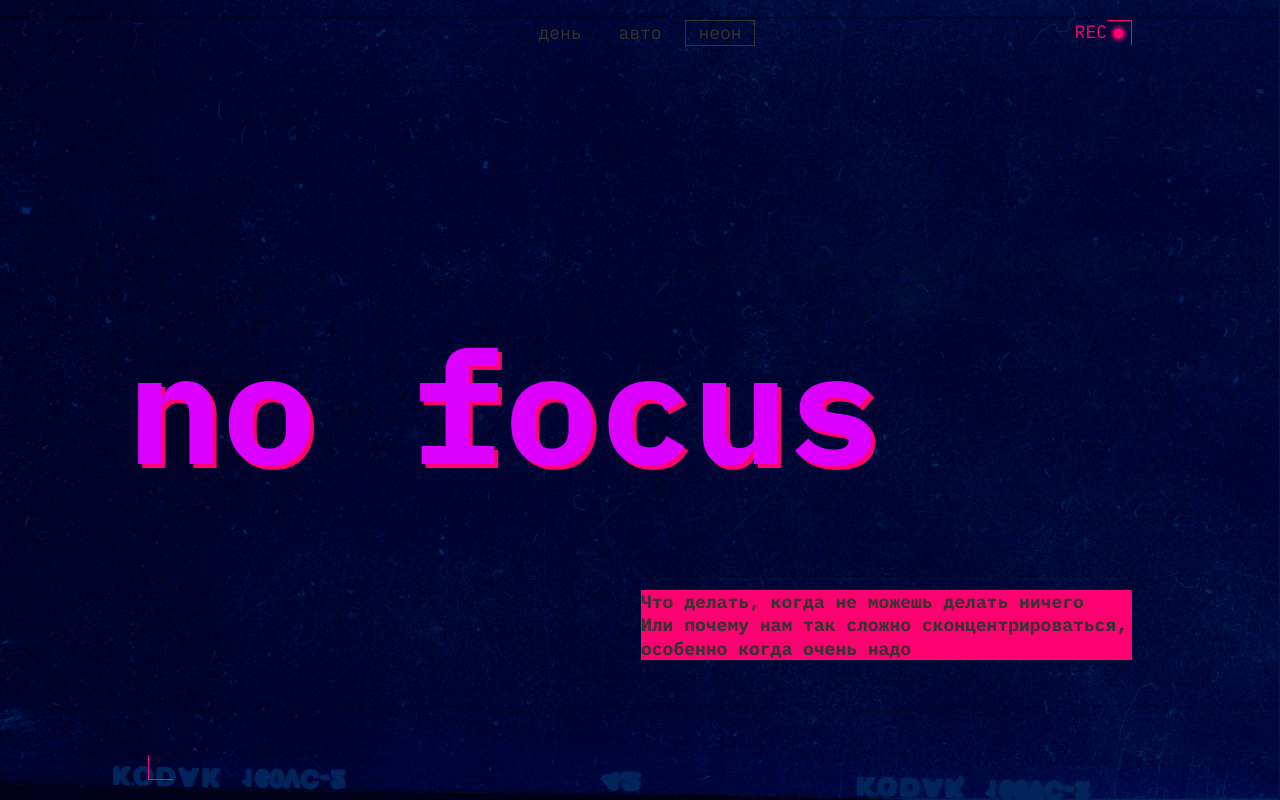
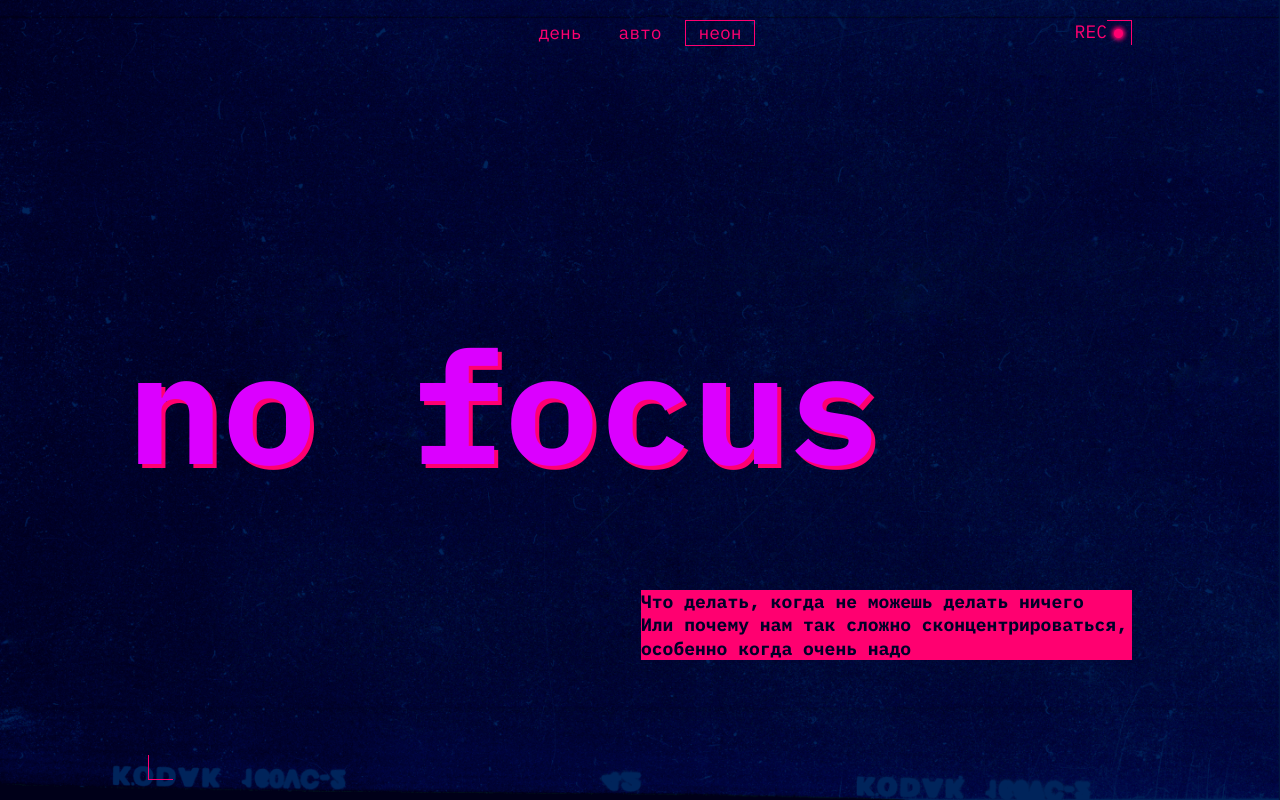
Before and after one commit to vkojanke-maker/slozhno-sosredotochitsya-fd, a plain HTML site: page index.html in a window 1280 px wide. Both pictures are taken after a click on the button "неон". Shown: the top 800 px of the page. Drawn offline with Linux system fonts and the light colour scheme.

Commit message:
готово к сдаче

```diff
--- a/styles/dark.css
+++ b/styles/dark.css
@@ -6,13 +6,23 @@
 
 :root.theme-dark {
   --bg-image: url('../images/cover-image-dark.png');
-  --accent-color: #FF0070;
-  --pink: #f1b2ce;
-  --purple: #db00ff;
-  --lavender: #c7a3ff;
-  --white: #ffffff;
-  --bg-dark: #000028;
-  --bg-blue: #000a2a;
+  --bg-color: #000028;
+  --title-color: #DB00FF;
+  --subtitle-bg-color: #FF0070;
+  --subtitle-text-color:#FF0070;
+  --dark-text-color: #000028;
+  --card-text-color: #F1B2CE;
+  --decor-color: #FF0070;
+  --shadow-color: #FF0070;
+  --btn-color: #FF0070;
+  --btn-hover-color: #FF007066;
+  --focus-color: #f1b2ce;
+  --font-main: 'IBM Plex Mono', sans-serif;
+  --font-size-base: 18px;
+  --line-height-base: 23.4px;
+  --line-height-title: 0.83;
+  --font-weight-regular: 400;
+  --font-weight-bold: 700;
   /* сохраните этот селектор в приведённом виде.
     Так стили написанные ниже будут иметь больший вес,
     чем стили в медиазапросе предпочтений пользователя
--- a/styles/light.css
+++ b/styles/light.css
@@ -6,15 +6,18 @@
 
 :root.theme-light {
   --bg-image: url('../images/cover-image-light.png');
-  --accent-color: #FF8DCB;
+  --bg-color: #FFC2E6;
+  --title-color: #FFC2E6;
+  --subtitle-bg-color: #FF8DCB;
+  --subtitle-text-color:#353430;
+  --dark-text-color: #353430;
+  --card-text-color: #353430;
+  --decor-color: #353430;
+  --shadow-color: #FF8DCB;
   --btn-color: #353430;
-  --pink: #353430;
-  --purple: #FFC2E6;
-  --lavender: #c7a3ff;
-  --white: #ffffff;
-  --bg-dark: #000028;
-  --bg-blue: #000a2a;
-  --dark-text: #353430;
+  --btn-hover-color: #32312D66;
+  --btn-focus-color: #353430;
+  --focus-color: #353430;
   /* сохраните этот селектор в приведённом виде.
     Так стили написанные ниже будут иметь больший вес,
     чем стили в медиазапросе предпочтений пользователя
@@ -24,15 +27,19 @@
 @media (prefers-color-scheme: light) {
   :root {
     --bg-image: url('../images/cover-image-light.png');
-    --accent-color: #FF8DCB;
+    --bg-color: #FFC2E6;
+    --title-color: #FFC2E6;
+    --subtitle-bg-color: #FF8DCB;
+    --subtitle-text-color:#353430;
+    --dark-text-color: #353430;
+    --card-text-color: #353430;
+    --decor-color: #353430;
+    --shadow-color: #FF8DCB;
     --btn-color: #353430;
-    --pink: #353430;
-    --purple: #FFC2E6;
-    --lavender: #c7a3ff;
-    --white: #ffffff;
-    --bg-dark: #000028;
-    --bg-blue: #000a2a;
-    --dark-text: #353430;
+    --btn-hover-color: #32312D66;
+    --btn-focus-color: #353430;
+    --focus-color: #353430;
+
   }
 
   .theme-auto .decor__element {
--- a/styles/style.css
+++ b/styles/style.css
@@ -5,7 +5,7 @@
   background-image: var(--bg-image);
   background-position: center;
   background-attachment: fixed;
-  background-color: var(--bg-dark);
+  background-color: var(--bg-color);
   background-size: cover;
   background-repeat: no-repeat;
   max-width: 375px;
@@ -32,16 +32,16 @@
   line-height: var(--line-height-base);
   letter-spacing: 0%;
   text-align: center;
-  color: var(--accent-color);
+  color: var(--decor-color);
 }
 
 .decor__element::after {
   content: "";
   width: 9px;
   height: 9px;
-  background-color: var(--accent-color);
+  background-color: var(--decor-color);
   border-radius: 50%;
-  box-shadow: 0px 0px 4px 2px var(--accent-color);
+  box-shadow: 0px 0px 4px 2px var(--shadow-color);
   position: absolute;
   top: 9px;
   right: 9px;
@@ -63,12 +63,12 @@
 .main__title {
   align-self: center;
   justify-self: start;
-  color: var(--purple);
+  color: var(--title-color);
   font-family: var(--font-main);
-  font-size: var(--font-size-title);
+  font-size: clamp(7.5rem, 0.5625rem + 14.4531vw, 9.8125rem);
   font-weight: var(--font-weight-bold);
   line-height: var(--line-height-title);
-  text-shadow: 4px 4px 0 var(--accent-color);
+  text-shadow: 4px 4px 0 var(--shadow-color);
 
 }
 
@@ -76,10 +76,10 @@
   justify-self: start;
   align-self: center;
   max-width: 100%;
-  background-color: var(--accent-color);
+  background-color: var(--subtitle-bg-color);
   font-family: var(--font-main);
   font-weight: var(--font-weight-bold);
-  color: var(--dark-text);
+  color: var(--dark-text-color);
   font-size: var(--font-size-base);
   line-height: var(--line-height-base);
   letter-spacing: 0%;
@@ -91,7 +91,7 @@
   font-size: var(--font-size-base);
   line-height: var(--line-height-base);
   letter-spacing: 0%;
-  color: var(--accent-color);
+  color: var(--subtitle-text-color);
   margin-bottom: 20px;
 }
 
@@ -101,8 +101,8 @@
   font-size: var(--font-size-base);
   line-height: var(--line-height-base);
   letter-spacing: 0%;
-  color: var(--dark-text);
-  background-color: var(--accent-color);
+  color: var(--dark-text-color);
+  background-color: var(--subtitle-bg-color);
   margin-bottom: 10px;
 }
 
@@ -112,7 +112,7 @@
   font-size: var(--font-size-base);
   line-height: var(--line-height-base);
   letter-spacing: 0%;
-  color: var(--pink);
+  color: var(--card-text-color);
   padding-bottom: 20px;
 }
 
@@ -146,7 +146,7 @@
 
 
 .footer .main__title {
-  text-shadow: 2px 2px 0 var(--accent-color);
+  text-shadow: 2px 2px 0 var(--shadow-color);
 }
 
 .footer {
@@ -170,15 +170,15 @@
 }
 
 .header::after {
-  border-top: 1px solid var(--accent-color);
-  border-right: 1px solid var(--accent-color);
+  border-top: 1px solid var(--decor-color);
+  border-right: 1px solid var(--decor-color);
   top: 10px;
   right: 10px;
 }
 
 .header::before {
-  border-bottom: 1px solid var(--accent-color);
-  border-left: 1px solid var(--accent-color);
+  border-bottom: 1px solid var(--decor-color);
+  border-left: 1px solid var(--decor-color);
   bottom: 10px;
   left: 10px;
 }
@@ -192,15 +192,15 @@
 }
 
 .footer::after {
-  border-top: 1px solid var(--accent-color);
-  border-right: 1px solid var(--accent-color);
+  border-top: 1px solid var(--decor-color);
+  border-right: 1px solid var(--decor-color);
   top: 10px;
   right: 10px;
 }
 
 .footer::before {
-  border-bottom: 1px solid var(--accent-color);
-  border-left: 1px solid var(--accent-color);
+  border-bottom: 1px solid var(--decor-color);
+  border-left: 1px solid var(--decor-color);
   bottom: 10px;
   left: 10px;
 }
@@ -226,13 +226,15 @@
 }
 
 .header__theme-menu-button:not(.header__theme-menu-button_active):hover {
-  outline: 1px solid #FF007066;
+  outline: 1px solid var(--btn-hover-color);
+
 }
 
 .header__theme-menu-button:not(.header__theme-menu-button_active):focus-visible {
   outline: none;
   text-decoration: underline;
-  text-decoration-color: var(--accent-color);
+  text-decoration-color: var(--btn-focus-color);
+  text-underline-offset: 3px;
 }
 
 .header__theme-menu-button_active {
@@ -242,7 +244,7 @@
 
 .card__text-link {
   text-decoration: none;
-  text-shadow: 2px 2px 0 var(--accent-color);
+  text-shadow: 2px 2px 0 var(--shadow-color);
 }
 
 .card__text-link:hover {
@@ -252,7 +254,7 @@
 }
 
 .card__text-link:focus-visible {
-  outline: 1px solid var(--pink);
+  outline: 1px solid var(--focus-color);
 }
 
 .card__subtitle-diff {
--- a/styles/variables.css
+++ b/styles/variables.css
@@ -4,20 +4,21 @@
 */
 :root {
   --bg-image: url('../images/cover-image-dark.png');
-  --accent-color: #FF0070;
-  --pink: #f1b2ce;
-  --purple: #db00ff;
-  --lavender: #c7a3ff;
-  --white: #ffffff;
-  --bg-dark: #000028;
-  --dark-text: #000028;
+  --bg-color: #000028;
+  --title-color: #DB00FF;
+  --subtitle-bg-color: #FF0070;
+  --subtitle-text-color:#FF0070;
+  --dark-text-color: #000028;
+  --card-text-color: #F1B2CE;
+  --decor-color: #FF0070;
+  --shadow-color: #FF0070;
   --btn-color: #FF0070;
-  --gap-s: 10px;
-  --gap-m: 20px;
+  --btn-hover-color: #FF007066;
+  --btn-focus-color: #FF0070;
+  --focus-color: #f1b2ce;
   --font-main: 'IBM Plex Mono', sans-serif;
   --font-size-base: 18px;
   --line-height-base: 23.4px;
-  --font-size-title: clamp(7.5rem, 0.5625rem + 14.4531vw, 9.8125rem);
   --line-height-title: 0.83;
   --font-weight-regular: 400;
   --font-weight-bold: 700;
```
Also changed, not shown: 1 other file.
